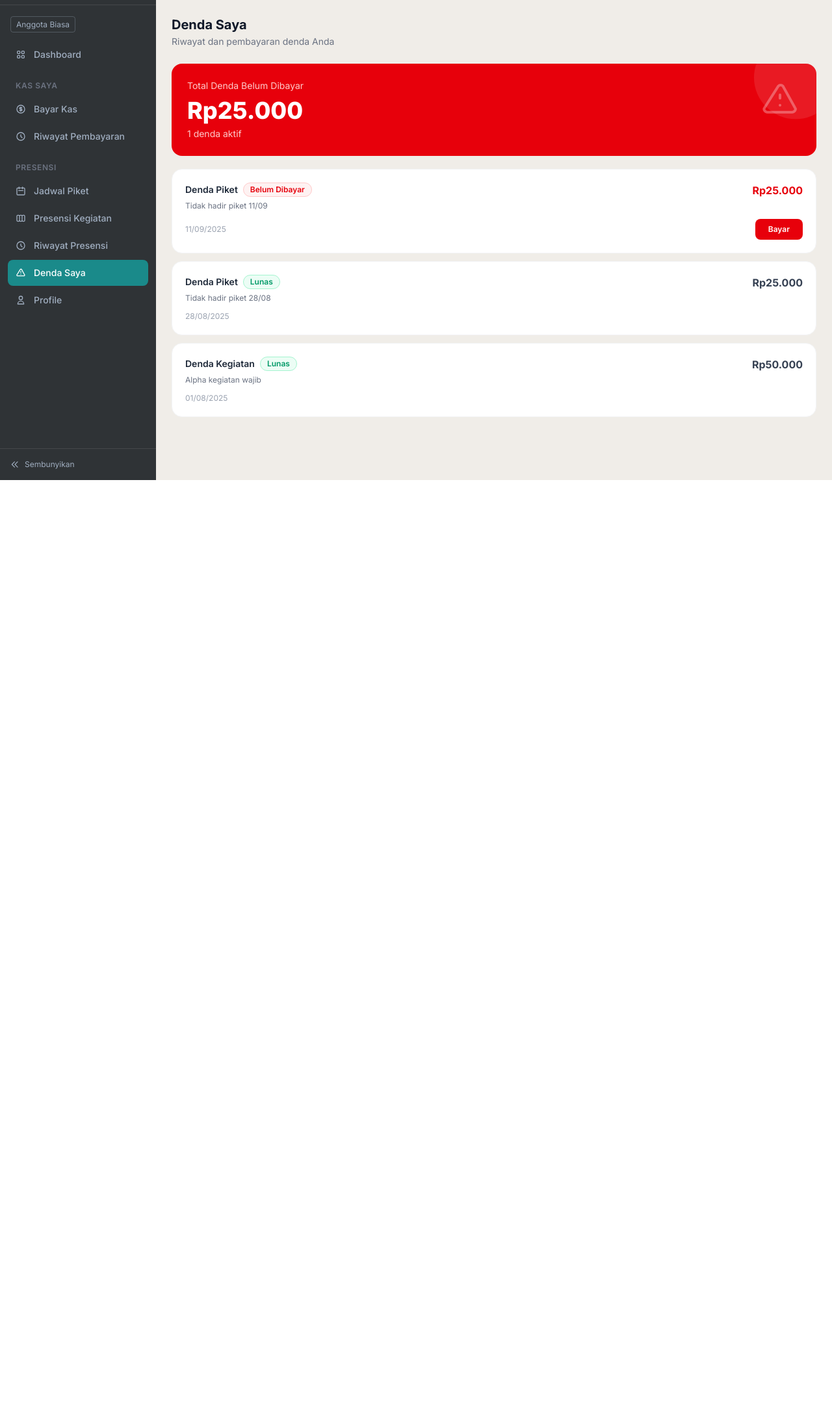
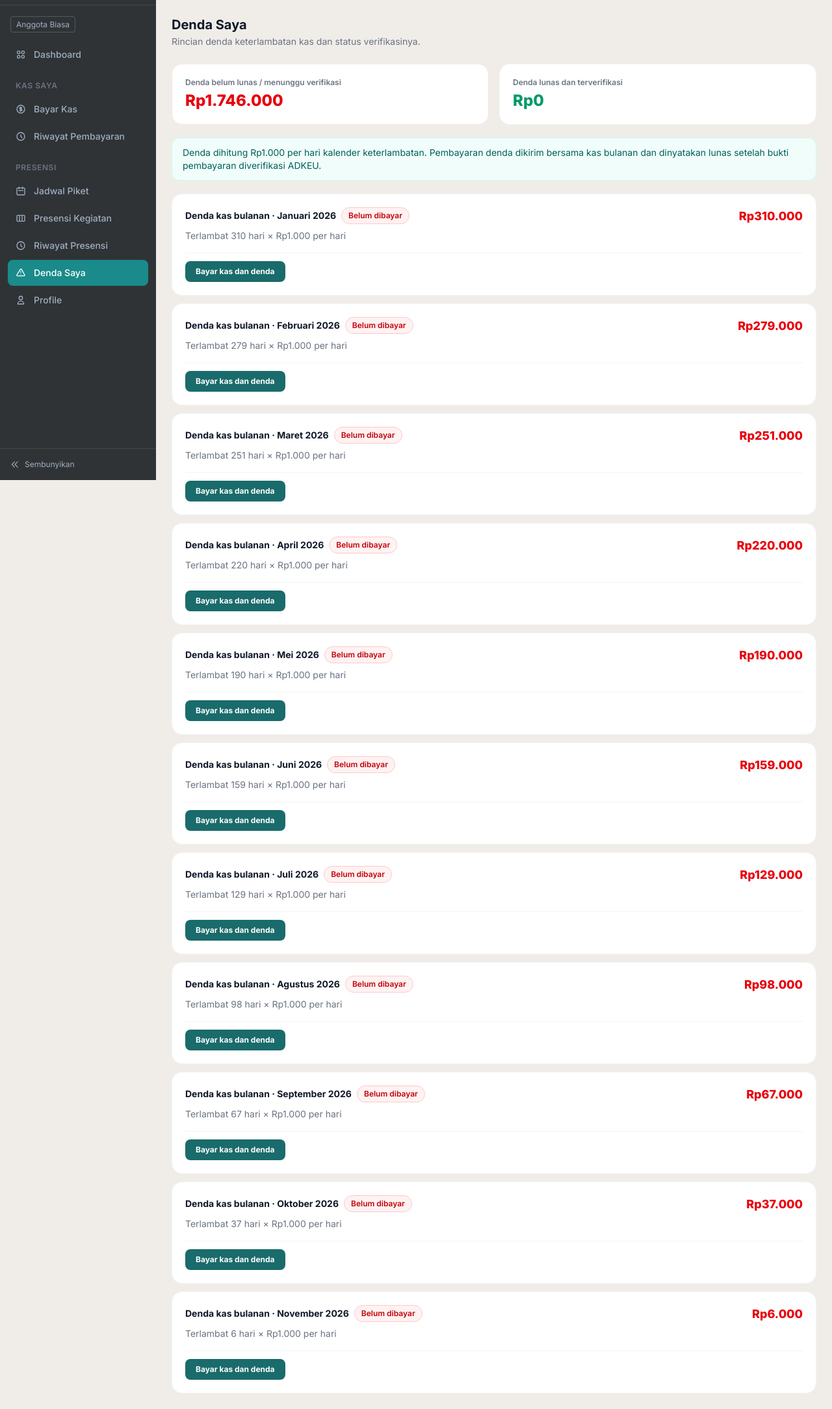
Before and after one commit to Rockblank/MPTI-Kelompok1, a Laravel app: page /anggota/denda in a window 1280 px wide. Shown: the part 61-2230 px from the top of the page at 65% size. Before the commit the page ends 800 px from the top, so only its background shows below. Run offline with Laravel 12, Linux system fonts and the light colour scheme; a user stored in the database is signed in; data comes from the database, SQL or seed files in the repository; tables that the repository leaves empty hold one stand-in row (values such as "Sample post"); style sheets or scripts are compiled from the project's sources.

Commit message:
Informasi status denda

```diff
--- a/app/Http/Controllers/CashPaymentController.php
+++ b/app/Http/Controllers/CashPaymentController.php
@@ -8,6 +8,7 @@ use Carbon\Carbon;
 use Carbon\CarbonPeriod;
 use Illuminate\Http\RedirectResponse;
 use Illuminate\Http\Request;
+use Illuminate\Support\Collection;
 use Illuminate\Support\Facades\DB;
 use Illuminate\Support\Facades\Storage;
 use Illuminate\Validation\ValidationException;
@@ -17,6 +18,38 @@ use Throwable;
 
 class CashPaymentController extends Controller
 {
+    public function memberDashboard(Request $request): View
+    {
+        $penalties = $this->memberLateFees($request);
+
+        return view('anggota.dashboard', [
+            'outstandingLateFees' => $penalties->where('status', '!=', 'paid')->sum('amount'),
+            'activeLateFeeCount' => $penalties->where('status', '!=', 'paid')->count(),
+        ]);
+    }
+
+    public function memberProfile(Request $request): View
+    {
+        $penalties = $this->memberLateFees($request);
+
+        return view('anggota.profile', [
+            'outstandingLateFees' => $penalties->where('status', '!=', 'paid')->sum('amount'),
+            'activeLateFeeCount' => $penalties->where('status', '!=', 'paid')->count(),
+        ]);
+    }
+
+    public function memberFines(Request $request): View
+    {
+        $penalties = $this->memberLateFees($request);
+
+        return view('anggota.denda', [
+            'penalties' => $penalties,
+            'outstandingLateFees' => $penalties->where('status', '!=', 'paid')->sum('amount'),
+            'paidLateFees' => $penalties->where('status', 'paid')->sum('amount'),
+            'lateFeePerDay' => (int) config('cash.late_fee_per_day', 1000),
+        ]);
+    }
+
     public function memberIndex(Request $request): View
     {
         $payments = CashPayment::query()
@@ -269,4 +302,40 @@ class CashPaymentController extends Controller
             ? 'presbem.bayar-kas'
             : 'anggota.bayar-kas';
     }
+
+    private function memberLateFees(Request $request): Collection
+    {
+        $currentPeriod = now()->startOfMonth();
+        $payments = CashPayment::query()
+            ->where('user_id', $request->user()->id)
+            ->whereBetween('period', [now()->startOfYear()->toDateString(), $currentPeriod->toDateString()])
+            ->get()
+            ->keyBy(fn (CashPayment $payment): string => $payment->period->format('Y-m'));
+
+        return collect(CarbonPeriod::create(now()->startOfYear(), '1 month', $currentPeriod))
+            ->map(function (Carbon $period) use ($payments): ?array {
+                $payment = $payments->get($period->format('Y-m'));
+                $isVerified = $payment?->status === CashPayment::STATUS_APPROVED;
+                $isPending = $payment?->status === CashPayment::STATUS_PENDING;
+                $feeDate = $payment && ($isVerified || $isPending)
+                    ? $payment->submissionDate()
+                    : now();
+                $amount = $payment && ($isVerified || $isPending)
+                    ? $payment->late_fee_amount
+                    : CashPayment::lateFeeFor($period, $feeDate);
+
+                if ($amount === 0) {
+                    return null;
+                }
+
+                return [
+                    'period' => $period->copy(),
+                    'amount' => $amount,
+                    'late_days' => CashPayment::lateDaysFor($period, $feeDate),
+                    'status' => $isVerified ? 'paid' : ($isPending ? 'pending' : 'unpaid'),
+                ];
+            })
+            ->filter()
+            ->values();
+    }
 }
--- a/resources/views/anggota/denda.blade.php
+++ b/resources/views/anggota/denda.blade.php
@@ -6,74 +6,63 @@
 @section('content')
 <div class="mb-6">
     <h2 class="text-xl font-bold text-gray-900">Denda Saya</h2>
-    <p class="text-sm text-gray-500 mt-0.5">Riwayat dan pembayaran denda Anda</p>
+    <p class="mt-0.5 text-sm text-gray-500">Rincian denda keterlambatan kas dan status verifikasinya.</p>
 </div>
 
-{{-- Total Denda Banner --}}
-<div class="bg-red-600 rounded-2xl p-6 mb-5 text-white relative overflow-hidden">
-    <div class="absolute top-0 right-0 w-32 h-32 bg-white/10 rounded-full -translate-y-1/3 translate-x-1/4 pointer-events-none"></div>
-    <div class="flex items-start justify-between">
-        <div>
-            <p class="text-red-200 text-sm mb-2">Total Denda Belum Dibayar</p>
-            <h3 class="text-4xl font-extrabold text-white">Rp25.000</h3>
-            <p class="text-red-200 text-sm mt-1.5">1 denda aktif</p>
-        </div>
-        <div class="opacity-30 flex-shrink-0">
-            <svg class="w-16 h-16" fill="none" viewBox="0 0 24 24" stroke="currentColor">
-                <path stroke-linecap="round" stroke-linejoin="round" stroke-width="1.5" d="M12 9v2m0 4h.01m-6.938 4h13.856c1.54 0 2.502-1.667 1.732-2.5L13.732 4c-.77-.834-1.964-.834-2.732 0L3.07 16.5c-.77.833.193 2.5 1.732 2.5z" />
-            </svg>
-        </div>
+<div class="mb-5 grid gap-4 sm:grid-cols-2">
+    <div class="rounded-2xl border border-red-100 bg-white p-5">
+        <p class="text-xs font-semibold text-gray-500">Denda belum lunas / menunggu verifikasi</p>
+        <p class="mt-1 text-2xl font-extrabold text-red-600">Rp{{ number_format($outstandingLateFees, 0, ',', '.') }}</p>
+    </div>
+    <div class="rounded-2xl border border-gray-100 bg-white p-5">
+        <p class="text-xs font-semibold text-gray-500">Denda lunas dan terverifikasi</p>
+        <p class="mt-1 text-2xl font-extrabold text-emerald-600">Rp{{ number_format($paidLateFees, 0, ',', '.') }}</p>
     </div>
 </div>
 
-{{-- Denda List --}}
+<div class="mb-5 rounded-xl border border-teal-100 bg-teal-50 px-4 py-3 text-sm text-teal-800">
+    Denda dihitung Rp{{ number_format($lateFeePerDay, 0, ',', '.') }} per hari kalender keterlambatan. Pembayaran denda dikirim bersama kas bulanan dan dinyatakan lunas setelah bukti pembayaran diverifikasi ADKEU.
+</div>
+
 <div class="space-y-3">
-    {{-- Belum Dibayar --}}
-    <div class="bg-white rounded-2xl border border-gray-100 p-5">
-        <div class="flex items-start justify-between mb-1">
-            <div class="flex items-center gap-2">
-                <span class="text-sm font-semibold text-gray-800">Denda Piket</span>
-                <span class="text-xs font-semibold text-red-600 bg-red-50 border border-red-200 rounded-full px-2.5 py-0.5">Belum Dibayar</span>
+    @forelse($penalties as $penalty)
+        @php
+            [$statusLabel, $statusClass] = match ($penalty['status']) {
+                'paid' => ['Lunas · Terverifikasi', 'border-emerald-200 bg-emerald-50 text-emerald-700'],
+                'pending' => ['Menunggu verifikasi', 'border-amber-200 bg-amber-50 text-amber-700'],
+                default => ['Belum dibayar', 'border-red-200 bg-red-50 text-red-700'],
+            };
+        @endphp
+        <article class="rounded-2xl border border-gray-100 bg-white p-5">
+            <div class="flex flex-wrap items-start justify-between gap-3">
+                <div>
+                    <div class="flex flex-wrap items-center gap-2">
+                        <h3 class="text-sm font-bold text-gray-900">Denda kas bulanan · {{ $penalty['period']->locale('id')->translatedFormat('F Y') }}</h3>
+                        <span class="rounded-full border px-2.5 py-1 text-xs font-semibold {{ $statusClass }}">{{ $statusLabel }}</span>
+                    </div>
+                    <p class="mt-2 text-sm text-gray-500">
+                        Terlambat {{ $penalty['late_days'] }} hari × Rp{{ number_format($lateFeePerDay, 0, ',', '.') }} per hari
+                    </p>
+                </div>
+                <p class="text-lg font-extrabold {{ $penalty['status'] === 'paid' ? 'text-gray-700' : 'text-red-600' }}">
+                    Rp{{ number_format($penalty['amount'], 0, ',', '.') }}
+                </p>
             </div>
-            <span class="text-base font-bold text-red-600">Rp25.000</span>
+            @if($penalty['status'] === 'unpaid')
+                <div class="mt-4 border-t border-gray-100 pt-3">
+                    <a href="{{ route('anggota.bayar-kas') }}" class="inline-flex rounded-lg bg-[#1A6B6B] px-4 py-2 text-xs font-bold text-white hover:bg-[#155757]">
+                        Bayar kas dan denda
+                    </a>
+                </div>
+            @elseif($penalty['status'] === 'pending')
+                <p class="mt-3 text-xs text-amber-700">Tagihan akan berubah menjadi lunas setelah pembayaran kas dan denda disetujui.</p>
+            @endif
+        </article>
+    @empty
+        <div class="rounded-2xl border border-gray-100 bg-white px-5 py-10 text-center">
+            <p class="text-sm font-semibold text-gray-800">Tidak ada denda keterlambatan.</p>
+            <p class="mt-1 text-xs text-gray-500">Tagihan denda akan tampil di sini jika pembayaran kas melewati tenggat.</p>
         </div>
-        <p class="text-xs text-gray-500">Tidak hadir piket 11/09</p>
-        <div class="flex items-center justify-between mt-3">
-            <span class="text-xs text-gray-400">11/09/2025</span>
-            <button id="btn-bayar-denda-1" class="bg-red-600 hover:bg-red-700 text-white text-xs font-semibold px-5 py-2 rounded-lg transition-all duration-200 hover:-translate-y-0.5 active:translate-y-0">
-                Bayar
-            </button>
-        </div>
-    </div>
-
-    {{-- Lunas --}}
-    <div class="bg-white rounded-2xl border border-gray-100 p-5">
-        <div class="flex items-start justify-between mb-1">
-            <div class="flex items-center gap-2">
-                <span class="text-sm font-semibold text-gray-800">Denda Piket</span>
-                <span class="text-xs font-semibold text-emerald-600 bg-emerald-50 border border-emerald-200 rounded-full px-2.5 py-0.5">Lunas</span>
-            </div>
-            <span class="text-base font-bold text-gray-700">Rp25.000</span>
-        </div>
-        <p class="text-xs text-gray-500">Tidak hadir piket 28/08</p>
-        <div class="flex items-center justify-between mt-3">
-            <span class="text-xs text-gray-400">28/08/2025</span>
-        </div>
-    </div>
-
-    {{-- Lunas Denda Kegiatan --}}
-    <div class="bg-white rounded-2xl border border-gray-100 p-5">
-        <div class="flex items-start justify-between mb-1">
-            <div class="flex items-center gap-2">
-                <span class="text-sm font-semibold text-gray-800">Denda Kegiatan</span>
-                <span class="text-xs font-semibold text-emerald-600 bg-emerald-50 border border-emerald-200 rounded-full px-2.5 py-0.5">Lunas</span>
-            </div>
-            <span class="text-base font-bold text-gray-700">Rp50.000</span>
-        </div>
-        <p class="text-xs text-gray-500">Alpha kegiatan wajib</p>
-        <div class="flex items-center justify-between mt-3">
-            <span class="text-xs text-gray-400">01/08/2025</span>
-        </div>
-    </div>
+    @endforelse
 </div>
 @endsection
--- a/routes/web.php
+++ b/routes/web.php
@@ -43,9 +43,7 @@ Route::prefix('anggota')
     ->name('anggota.')
     ->middleware(['auth', 'idle', 'role:anggota'])
     ->group(function () {
-        Route::get('/dashboard', function () {
-            return view('anggota.dashboard');
-        })->name('dashboard');
+        Route::get('/dashboard', [CashPaymentController::class, 'memberDashboard'])->name('dashboard');
 
         Route::get('/bayar-kas', [CashPaymentController::class, 'memberIndex'])->name('bayar-kas');
         Route::post('/bayar-kas', [CashPaymentController::class, 'submit'])->name('bayar-kas.submit');
@@ -64,13 +62,9 @@ Route::prefix('anggota')
             return view('anggota.riwayat-presensi');
         })->name('riwayat-presensi');
 
-        Route::get('/denda', function () {
-            return view('anggota.denda');
-        })->name('denda');
+        Route::get('/denda', [CashPaymentController::class, 'memberFines'])->name('denda');
 
-        Route::get('/profile', function () {
-            return view('anggota.profile');
-        })->name('profile');
+        Route::get('/profile', [CashPaymentController::class, 'memberProfile'])->name('profile');
     });
 
 // ==========================================
```
Also changed, not shown: resources/views/anggota/dashboard.blade.php (+8 -6 lines), resources/views/anggota/profile.blade.php (+5 -3 lines), tests/Feature/CashPaymentVerificationTest.php (+60 -0 lines).
